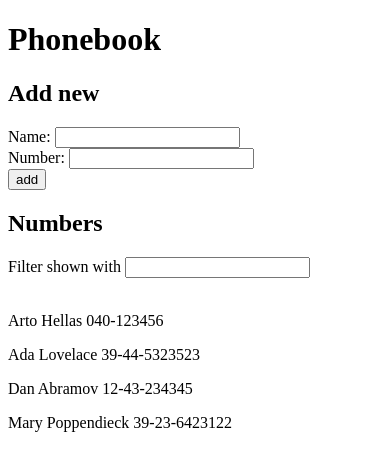
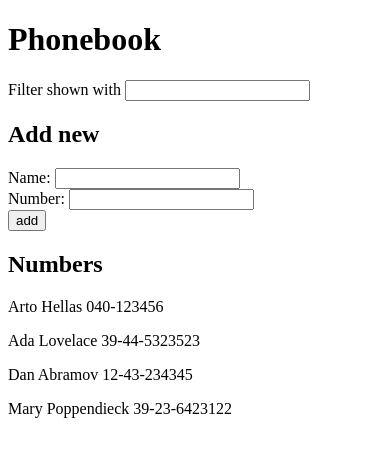
Before and after one commit to aminhnh/fullstackopen, a React (Vite) app in the folder part2/phonebook/: page / in a window 390 px wide. Shown: the top 470 px of the page. Built offline with nearby package versions, Linux system fonts and the light colour scheme.

Commit message:
Exercise 2.10: The Phonebook Step 5

```diff
--- a/part2/phonebook/src/App.jsx
+++ b/part2/phonebook/src/App.jsx
@@ -1,4 +1,7 @@
 import { useState } from 'react'
+import Filter from './components/Filter'
+import PersonForm from './components/PersonForm'
+import Persons from './components/Persons'
 
 const App = () => {
   const [persons, setPersons] = useState([
@@ -35,7 +38,6 @@ const App = () => {
   const handleNumberChange = (event) => {
     setNewNumber(event.target.value)
   }
-
   const handleFilterChange = (event) => {
     const newFilter = event.target.value
     setFilter(newFilter)
@@ -46,23 +48,19 @@ const App = () => {
   return (
     <div>
       <h1>Phonebook</h1>
+      <Filter value={filter} onChange={handleFilterChange}/>
+
       <h2>Add new</h2>
-      <form onSubmit={handleSubmit}>
-        <div>
-          Name: <input value={newName} onChange={handleNameChange}/>
-        </div>
-        <div>
-          Number: <input value={newNumber} onChange={handleNumberChange}/>
-        </div>
-        <div>
-          <button type="submit">add</button>
-        </div>
-      </form>
+      <PersonForm
+        handleSubmit={handleSubmit}
+        newName={newName}
+        handleNameChange={handleNameChange}
+        newNumber={newNumber}
+        handleNumberChange={handleNumberChange}
+      />
+
       <h2>Numbers</h2>
-      <div>
-        Filter shown with <input value={filter} onChange={handleFilterChange}/>
-      </div> <br />
-      {peopleToShow.map(person => <p key={person.name}>{person.name} {person.number}</p>)}
+      <Persons peopleToShow={peopleToShow}/>
     </div>
   )
 }
--- /dev/null
+++ b/part2/phonebook/src/components/Filter.jsx
@@ -0,0 +1,9 @@
+const Filter = ({value, onChange}) => {
+  return (
+    <div>
+      Filter shown with <input value={value} onChange={onChange}/>
+    </div>
+  )
+}
+
+export default Filter
--- /dev/null
+++ b/part2/phonebook/src/components/PersonForm.jsx
@@ -0,0 +1,17 @@
+const PersonForm = ({handleSubmit, newName, handleNameChange, newNumber, handleNumberChange}) => {
+    return (
+        <form onSubmit={handleSubmit}>
+          <div>
+            Name: <input value={newName} onChange={handleNameChange}/>
+          </div>
+          <div>
+            Number: <input value={newNumber} onChange={handleNumberChange}/>
+          </div>
+          <div>
+            <button type="submit">add</button>
+          </div>
+        </form>
+     );
+  }
+
+export default PersonForm
--- /dev/null
+++ b/part2/phonebook/src/components/Persons.jsx
@@ -0,0 +1,9 @@
+const Persons = ({peopleToShow}) => {
+    return (
+      <div>
+        {peopleToShow.map(person => <p key={person.name}>{person.name} {person.number}</p>)}
+      </div>
+    );
+}
+
+export default Persons
```
